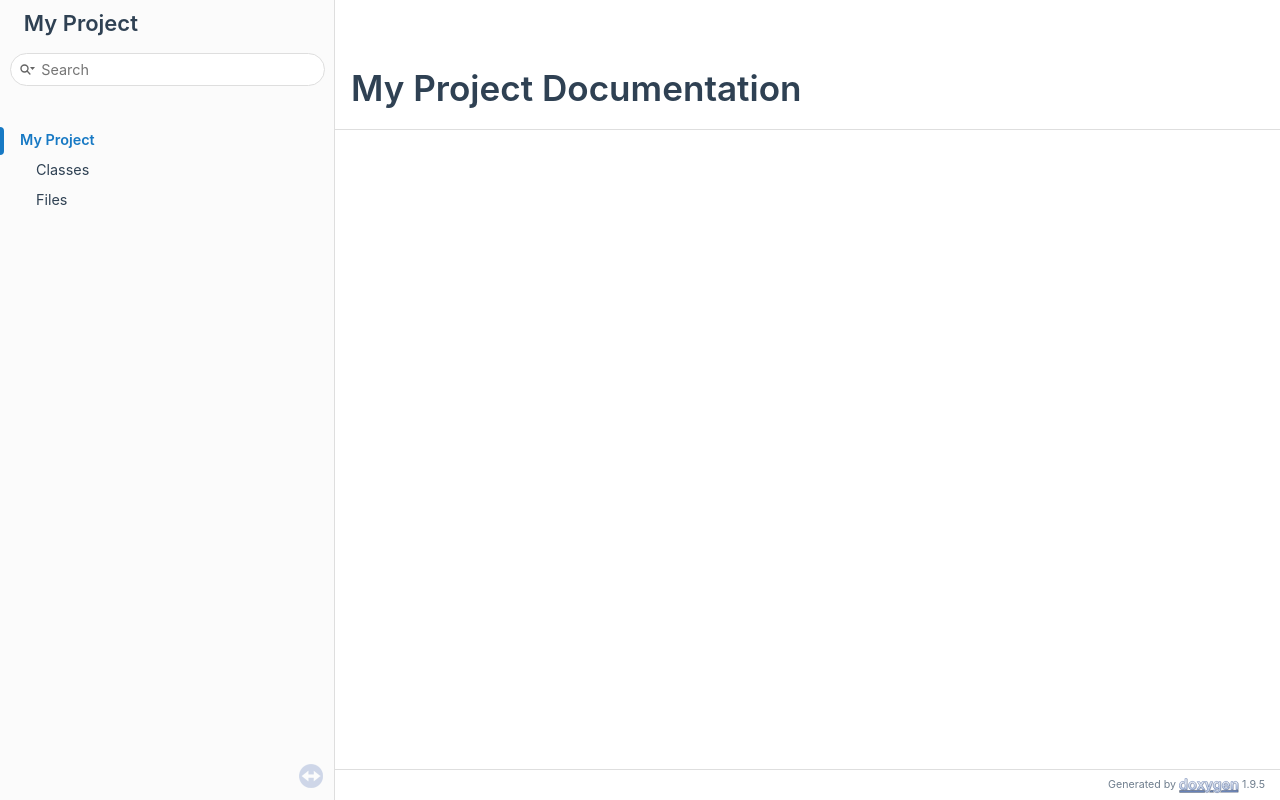
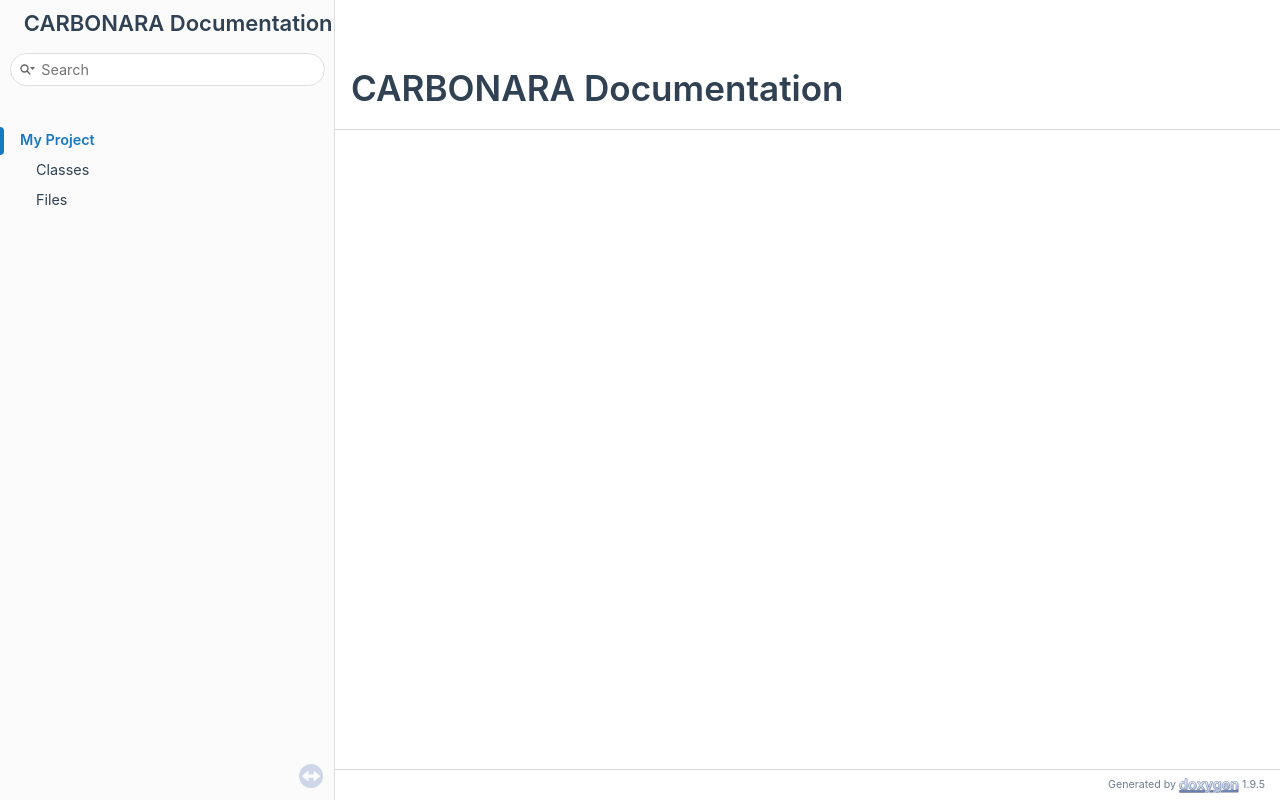
Before and after one commit to mckeownish/carbonara.github.io, a plain HTML site: page index.html in a window 1280 px wide. Drawn offline with Linux system fonts and the light colour scheme.

Commit message:
Update index.html

```diff
--- a/index.html
+++ b/index.html
@@ -27,7 +27,7 @@
  <tbody>
  <tr id="projectrow">
   <td id="projectalign">
-   <div id="projectname">My Project
+   <div id="projectname">CARBONARA Documentation
    </div>
   </td>
  </tr>
@@ -91,7 +91,7 @@
 </div>
 
 <div class="header">
-  <div class="headertitle"><div class="title">My Project Documentation</div></div>
+  <div class="headertitle"><div class="title">CARBONARA Documentation</div></div>
 </div><!--header-->
 <div class="contents">
 </div><!-- contents -->
```
